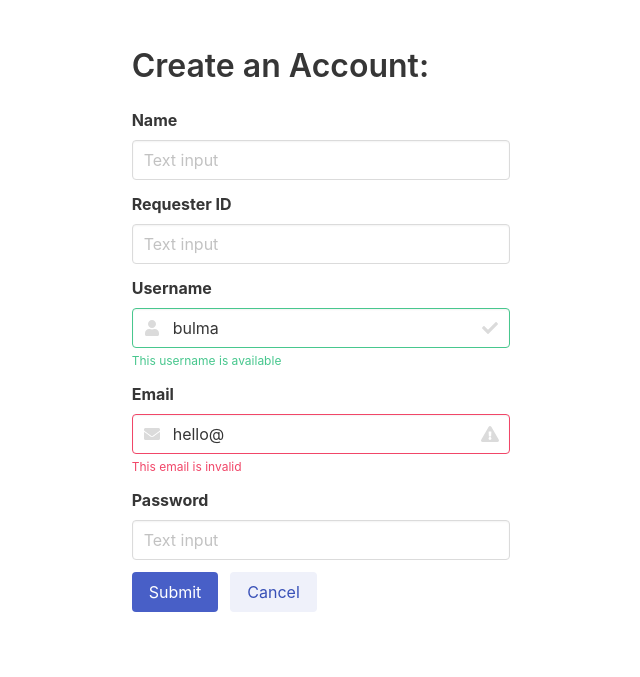
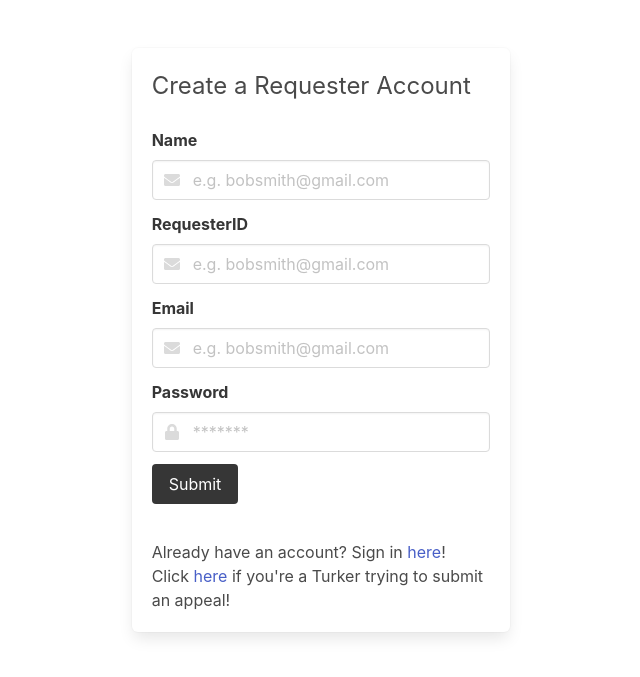
Before and after one commit to mukund-v/turkish-judge, a Flask app: page /signup in a window 1280 px wide. Shown: the top 677 px of the page, without its empty margins (319-959 px from the left). Run offline with Flask 2, Linux system fonts and the light colour scheme; parts of the project's set-up code (start-up, migrations or seed data) failed here and were passed over; some libraries are stand-ins or nearby versions.

Commit message:
signup page

```diff
--- a/src/flaskcrudapp/templates/signUp.html
+++ b/src/flaskcrudapp/templates/signUp.html
@@ -11,66 +11,54 @@
 
     <div class="columns is-centered">
       <div class="column is-one-third">
-        <h1 class="title">Create an Account:</h1>
-        <div class="form">
+          <form method="POST" action="/signin" class="box">
+              <p class="is-size-4">Create a Requester Account</p>
+              <br/>
               <div class="field">
                 <label class="label">Name</label>
-            <div class="control">
-              <input class="input" type="text" placeholder="Text input">
+                <div class="control has-icons-left">
+                  <input type="email" placeholder="e.g. bobsmith@gmail.com" class="input" name="email" required>
+                  <span class="icon is-small is-left">
+                    <i class="fa fa-envelope"></i>
+                  </span>
                 </div>
               </div>
-
               <div class="field">
-            <label class="label">Requester ID</label>
-            <div class="control">
-              <input class="input" type="text" placeholder="Text input">
+                <label class="label">RequesterID</label>
+                <div class="control has-icons-left">
+                  <input type="email" placeholder="e.g. bobsmith@gmail.com" class="input" name="email" required>
+                  <span class="icon is-small is-left">
+                    <i class="fa fa-envelope"></i>
+                  </span>
                 </div>
               </div>
-
               <div class="field">
-            <label class="label">Username</label>
-            <div class="control has-icons-left has-icons-right">
-              <input class="input is-success" type="text" placeholder="Text input" value="bulma">
+                <label class="label">Email</label>
+                <div class="control has-icons-left">
+                  <input type="email" placeholder="e.g. bobsmith@gmail.com" class="input" name="email" required>
                   <span class="icon is-small is-left">
-                <i class="fas fa-user"></i>
-              </span>
-              <span class="icon is-small is-right">
-                <i class="fas fa-check"></i>
+                    <i class="fa fa-envelope"></i>
                   </span>
                 </div>
-            <p class="help is-success">This username is available</p>
               </div>
-
               <div class="field">
-            <label class="label">Email</label>
-            <div class="control has-icons-left has-icons-right">
-              <input class="input is-danger" type="email" placeholder="Email input" value="hello@">
+                <label class="label">Password</label>
+                <div class="control has-icons-left">
+                  <input type="password" placeholder="*******" class="input" name="password"required>
                   <span class="icon is-small is-left">
-                <i class="fas fa-envelope"></i>
-              </span>
-              <span class="icon is-small is-right">
-                <i class="fas fa-exclamation-triangle"></i>
+                    <i class="fa fa-lock"></i>
                   </span>
                 </div>
-            <p class="help is-danger">This email is invalid</p>
               </div>
-
               <div class="field">
-            <label class="label">Password</label>
-            <div class="control">
-              <input class="input" type="text" placeholder="Text input">
+                <button class="button is-dark">
+                  Submit
+                </button>
               </div>
-          </div>
-
-          <div class="field is-grouped">
-            <div class="control">
-              <button class="button is-link">Submit</button>
-            </div>
-            <div class="control">
-              <button class="button is-link is-light">Cancel</button>
-            </div>
-          </div>
-        </div>
+              <br/>
+              <p>Already have an account? Sign in <a href="/">here</a>!</p>
+              <p>Click <a href="/">here</a> if you're a Turker trying to submit an appeal!</p>
+          </form>
       </div>
     </div>
   </section>
```
Lines whose indentation alone changed are shown as unchanged.
